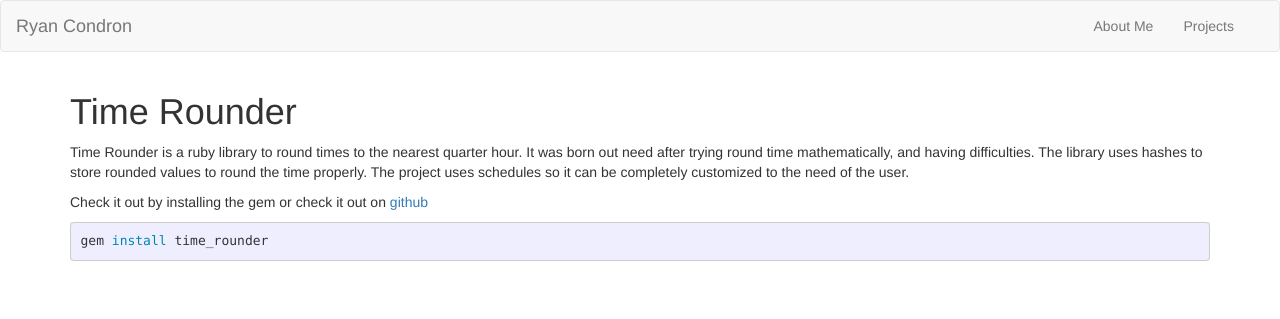
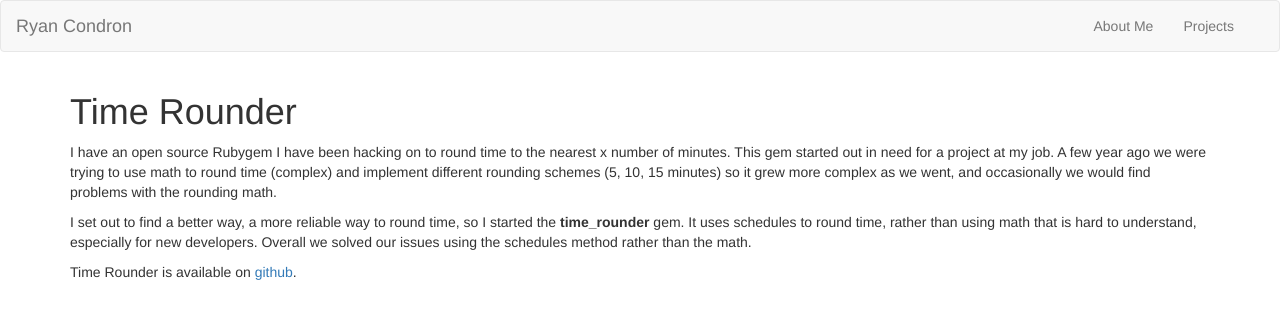
Before and after one commit to rebelweb/rebelweb.github.io, a Jekyll site: the page built from _projects/time_rounder.md, in a window 1280 px wide. Shown: the top 319 px of the page. Built offline with Jekyll 4.4.1, drawn with Linux system fonts in a browser that asks for light colours.

Commit message:
updated time rounder description

````diff
--- a/_projects/time_rounder.md
+++ b/_projects/time_rounder.md
@@ -3,14 +3,16 @@ layout: project
 title: "Time Rounder"
 ---
 
-Time Rounder is a ruby library to round times to the nearest quarter hour. It
-was born out need after trying round time mathematically, and having
-difficulties. The library uses hashes to store rounded values to round the time
-properly. The project uses schedules so it can be completely customized to the
-need of the user.
+I have an open source Rubygem I have been hacking on to round time to the
+nearest x number of minutes. This gem started out in need for a project at my
+job. A few year ago we were trying to use math to round time (complex) and
+implement different rounding schemes (5, 10, 15 minutes) so it grew more
+complex as we went, and occasionally we would find problems with the rounding
+math.
 
-Check it out by installing the gem or check it out on [github](https://github.com/rebelweb/time_rounder)
+I set out to find a better way, a more reliable way to round time, so I started
+the __time_rounder__ gem. It uses schedules to round time, rather than using
+math that is hard to understand, especially for new developers. Overall we
+solved our issues using the schedules method rather than the math.
 
-```sh
-gem install time_rounder
-```
+Time Rounder is available on [github](https://github.com/rebelweb/time_rounder).
````
